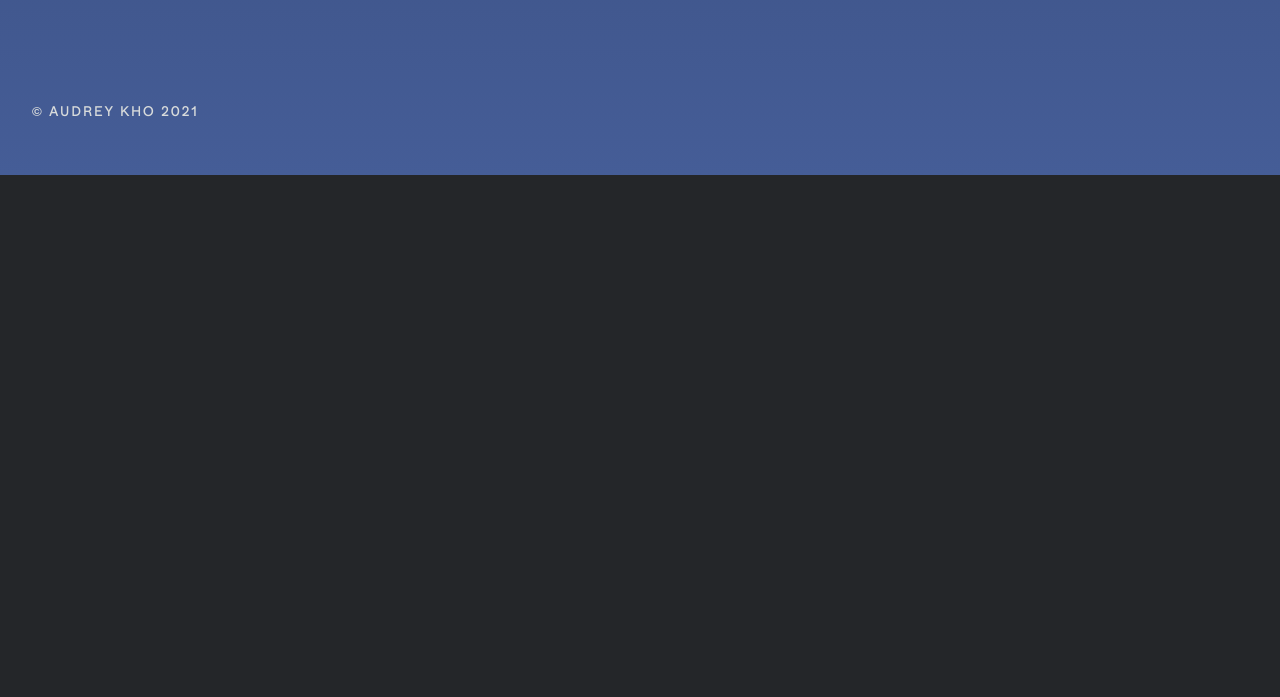
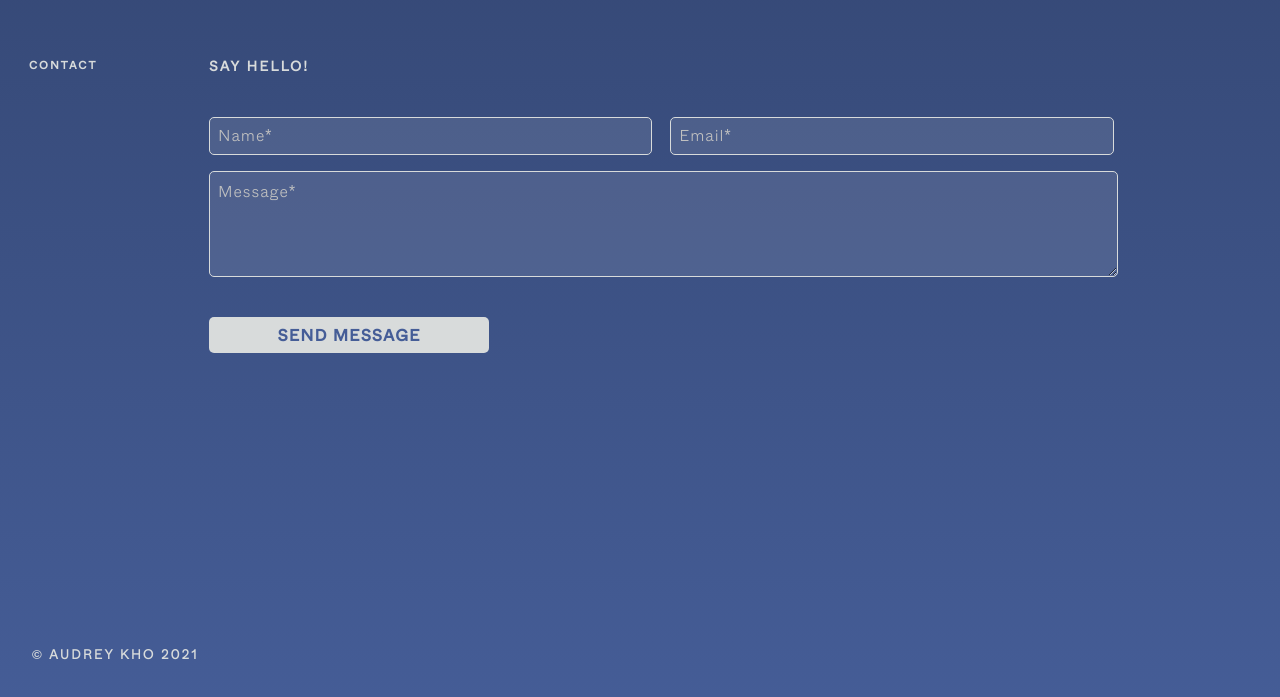
Before and after one commit to audrey-kho/audrey-kho.github.io, a React (Create React App) app: page / in a window 1280 px wide. Shown: the part 1979-2676 px from the top of the page. Before the commit the page ends 2154 px from the top, so only its background shows below. Built offline with nearby package versions, Linux system fonts and the light colour scheme; some icons are missing.

Commit message:
form styling

```diff
--- a/src/App.js
+++ b/src/App.js
@@ -37,9 +37,9 @@ export default function App() {
           <Link to={"work"} smooth={true} offset={-132}>
             WORK
           </Link>
-          {/* <Link to={"contact"} smooth={true} offset={-132}>
+          <Link to={"contact"} smooth={true} offset={-132}>
             CONTACT
-          </Link> */}
+          </Link>
         </div>
         <div className="main-menu">
           <a
@@ -109,7 +109,7 @@ export default function App() {
             >
               WORK
             </Link>
-            {/* <Link
+            <Link
               to={"contact"}
               smooth={true}
               offset={-132}
@@ -118,7 +118,7 @@ export default function App() {
               }}
             >
               CONTACT
-            </Link> */}
+            </Link>
             <hr />
             <a
               href="https://drive.google.com/file/d/1K4P0W8m9sU6cNN-XS0x6gC4wB7RACUpC/view"
@@ -165,7 +165,7 @@ export default function App() {
       </NavStyles>
       <About />
       <Work />
-      {/* <Contact /> */}
+      <Contact />
       <FooterStyles>
         <h5>&copy; AUDREY KHO 2021</h5>
       </FooterStyles>
@@ -256,7 +256,7 @@ const NavStyles = styled.nav`
       top: 50px;
       right: 0;
       padding: 6px 16px;
-      background: rgba(21, 29, 48, 0.75);
+      background: rgba(21, 29, 48, 0.8);
       border: solid rgba(216, 219, 219, 0.2) 0.5px;
       border-radius: 8px;
       animation: ${dropdown} 0.2s ease;
--- a/src/components/Contact.js
+++ b/src/components/Contact.js
@@ -10,7 +10,14 @@ export default function Contact() {
         <SectionTitle href="contact">CONTACT</SectionTitle>
         <MainSection>
           <SectionHeading>SAY HELLO!</SectionHeading>
-
+          <form autoComplete="on">
+            <div className="short-input">
+              <input type="text" autoComplete="name" placeholder="Name*" required></input>
+              <input type="email" autoComplete="email" placeholder="Email*" required></input>
+            </div>
+            <textarea placeholder="Message*" required/>
+            <input type="submit" value="SEND MESSAGE"></input>
+          </form>
         </MainSection>
       </ContactStyles>
     </ResponsiveContainer>
@@ -22,4 +29,79 @@ const ContactStyles = styled.section`
   justify-content: center;
   align-items: flex-start;
   margin: 120px 0 180px;
+  font-size: 1.16em;
+
+  form {
+    display: flex;
+    flex-direction: column;
+    margin: 2.2em 0;
+    width: 88%;
+
+    // > * {
+    //   width: 96%;
+    // }
+  }
+
+  .short-input {
+    display: flex;
+    width: 100% !important;
+
+    > input + input {
+      margin-left: 18px;
+
+      @media (max-width: 768px) {
+        margin-left: 0;
+      }
+    }
+
+    @media (max-width: 768px) {
+      flex-direction: column;
+    }
+  }
+
+  .short-input input {
+    max-width: 600px;
+    height: 32px;
+    padding: 2px 8px;
+  }
+
+  textarea {
+    width: 98.5% !important;
+    height: 88px;
+    padding: 8px;
+  }
+
+  .short-input input, textarea {
+    font-family: "Whyte Light", sans-serif;
+    background: rgba(255, 255, 255, 0.1);
+    outline: none;
+    border: #d8dbdb solid 1px;
+    border-radius: 5px;
+    margin-bottom: 16px;
+    color: #fff;
+    font-size: 0.85em;
+    letter-spacing: 1px;
+    width: inherit;
+
+    &::placeholder {
+      color: #c0c0c0;
+    }
+  }
+
+  input[type="submit"] {
+    font-family: "Whyte", sans-serif;
+    display: inline;
+    height: 36px;
+    color: #455d97;
+    font-size: 0.88em;
+    font-weight: 600;
+    letter-spacing: 1px;
+    background: #d8dbdb;
+    outline: none;
+    border: none;
+    border-radius: 5px;
+    margin: 1.5em 0;
+    padding: 4px 28px;
+    max-width: 280px;
+  }
 `
--- a/src/index.css
+++ b/src/index.css
@@ -23,11 +23,15 @@
   src: url("./assets/fonts/Whyte-Light.ttf") format("truetype");
 }
 
+html {
+  box-sizing: border-box !important;
+}
+
 body {
   position: relative;
   height: 100%;
   background-color: #242629;
-  background-image: linear-gradient(#151d30, #455d97);
+  background-image: linear-gradient(#0f1625, #455d97);
   font-family: "Whyte", sans-serif;
   color: #d8dbdb !important;
   letter-spacing: 2px !important;
```
